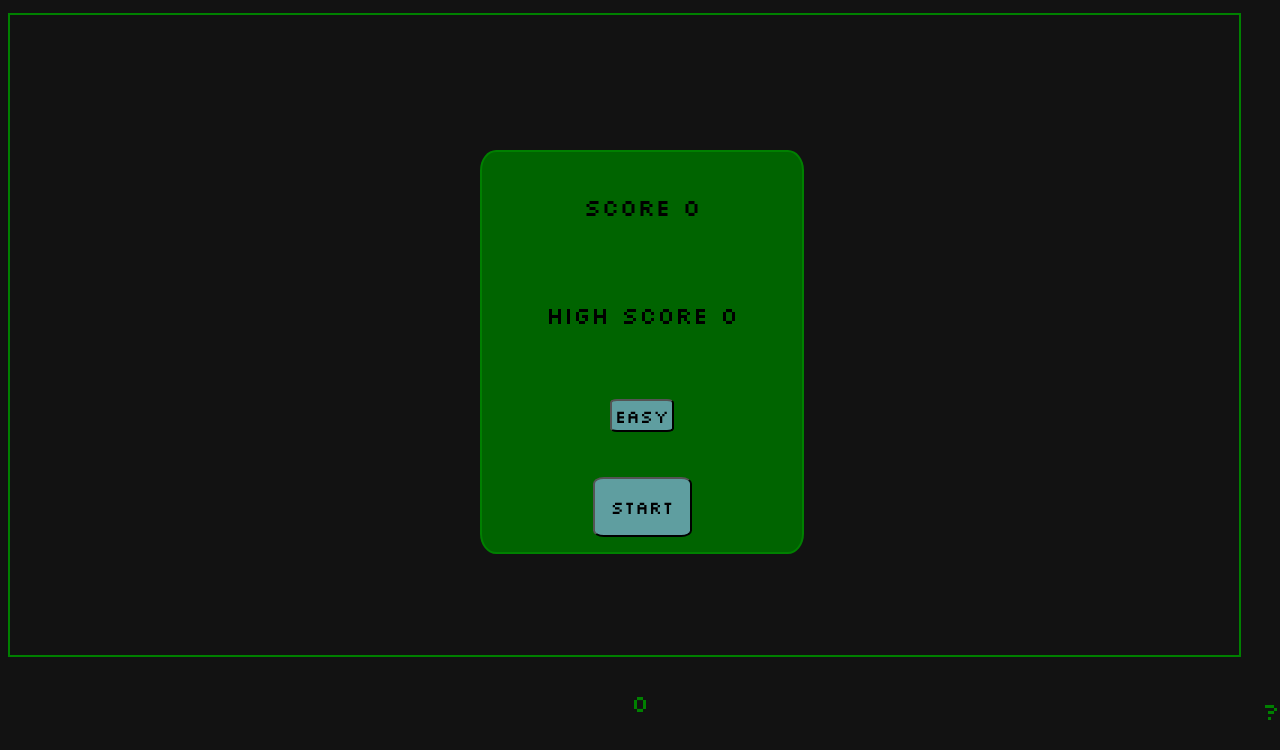
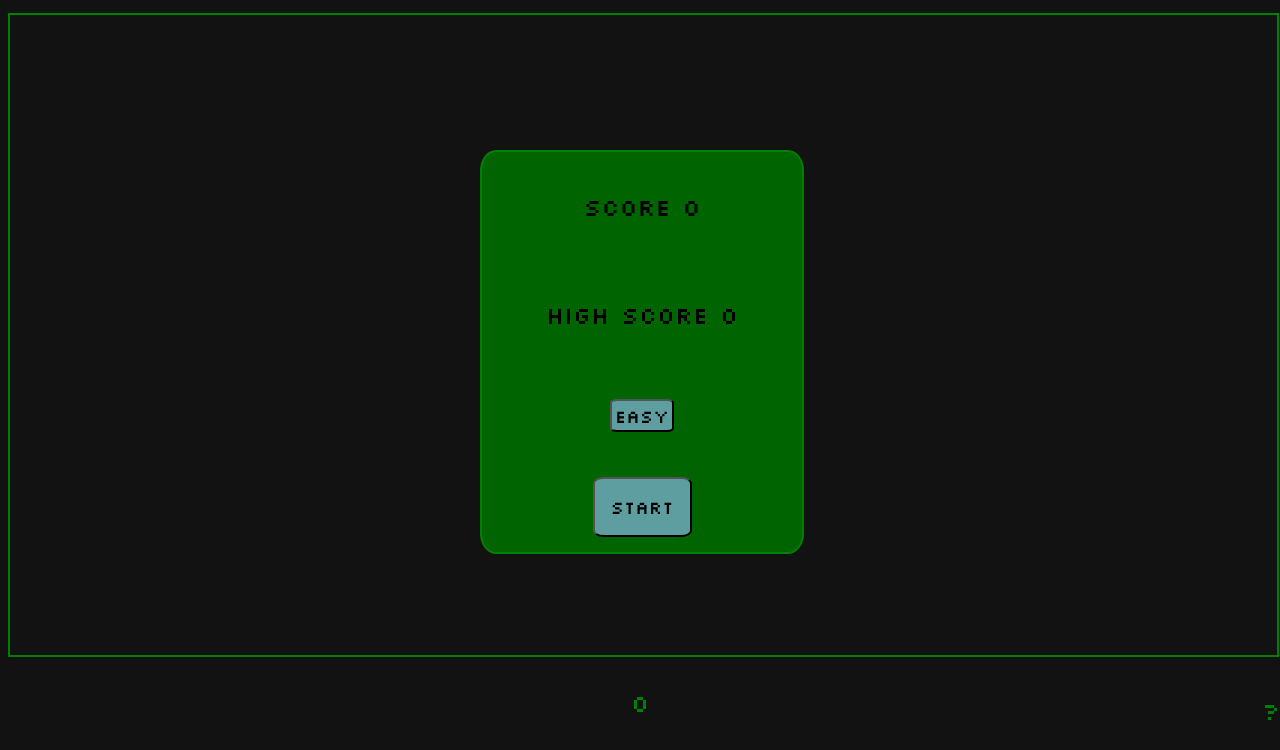
Before and after one commit to gergo-botragyi/gravity-game, a plain HTML site: page index.html in a window 1280 px wide. Shown: the part 50-800 px from the top of the page. Drawn offline with Linux system fonts and the light colour scheme.

Commit message:
rename for pages and bigger canvas

```diff
--- a/gravitacio.html
+++ b/index.html
@@ -17,7 +17,7 @@
     <div id="content">
       <h1>Gravitációs szimuláció</h1>
 
-      <svg width="96vw" height="80vh" id="vaszon"></svg>
+      <svg width="99vw" height="80vh" id="vaszon"></svg>
 
       <p id="scoreholder"><span id="score">0</span></p>
     </div>
```
